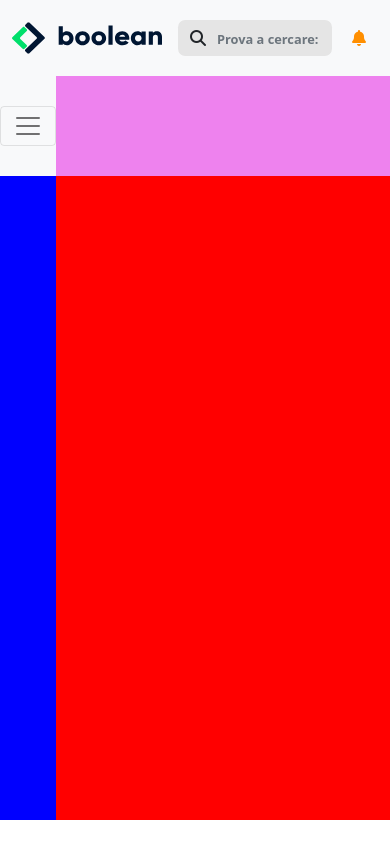
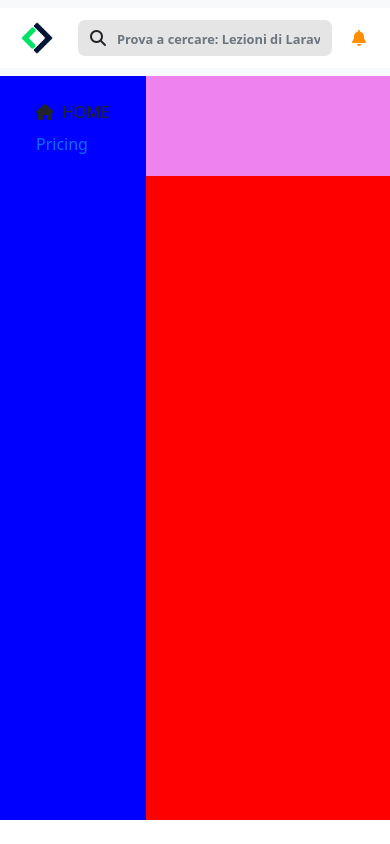
Before and after one commit to Gabrieleabu23/html-css-bootstrap-dashboard, a plain HTML site: page index.html in a window 390 px wide. Drawn offline with nearby package versions, Linux system fonts and the light colour scheme.

Commit message:
side-bar initiate

```diff
--- a/css/style.css
+++ b/css/style.css
@@ -30,7 +30,10 @@ nav form input::placeholder{
     font-size: 0.8rem;
     font-weight: 600;
 }
-/* MAIN CONTAINER */
+
+/* SIDEBAR */
+
+/* MAIN CONTAINERS */
 #wrapper{
     display: flex;
     height: calc(100vh - 100px );
@@ -39,14 +42,15 @@ nav form input::placeholder{
     background-color: red;
 }
 #side-bar{
-    flex-basis: 10%;
-    height: 100vh;
+    flex-basis: 14%;
+    height: calc(100vh - 76px);
     /* DEBUG */
     background-color: blue;
 }
 #main-content{
     flex-grow: 1;
     height: 100vh;
+    /* overflow: auto; */
     /* DEBUG */
     background-color: green;
 
--- a/index.html
+++ b/index.html
@@ -15,15 +15,15 @@
 
 <body>
   <header>
-    <nav class="navbar navbar-expand-lg navbar-light bg-light ">
-      <div class="container-fluid flex-nowrap">
-        <a class="navbar-brand" href="#">
+    <nav class="navbar navbar-light bg-light ">
+      <div class="container-fluid flex-nowrap bg-white align-items-center">
+        <a class="navbar-brand d-none d-lg-block" href="#">
           <img src="/img/logo.svg" alt="" width="150" height="50">
         </a>
-        <!-- <button class="navbar-toggler" type="button" data-bs-toggle="collapse" data-bs-target="#navbarSupportedContent"
-          aria-controls="navbarSupportedContent" aria-expanded="false" aria-label="Toggle navigation">
-          <span class="navbar-toggler-icon"></span>
-        </button> -->
+        <a class="navbar-brand d-lg-none" href="#">
+          <img src="/img/mobile-logo.png" alt="" width="50" class="bg-transparent" height="50">
+        </a>
+
         <form class=" d-flex grow_nav bg_search_bar border_radius_20 border-0 me-2">
           <div class="input-group bg-transparent">
             <span class="input-group-text bg-transparent border-0" id="basic-addon1"><i
@@ -32,13 +32,11 @@
               placeholder="Prova a cercare: Lezioni di Laravels " aria-describedby="basic-addon1">
           </div>
         </form>
-        <div class="collapse navbar-collapse" id="navbarSupportedContent">
-          <ul class="navbar-nav me-auto mb-2 mb-lg-0">
-            <li><i class="fa-solid fa-list-ul p-0 pe-2 ps-2 text-gray"></i></li>
-            <li><i class="fa-solid fa-circle-question pe-2 ps-2"></i></li>
-            <li><i class="fa-solid fa-ellipsis-vertical pe-2 ps-2"></i></li>
-          </ul>
-        </div>
+        <ul class="navbar-nav flex-row me-auto mb-2 mb-lg-0 d-none d-lg-flex ">
+          <li><i class="fa-solid fa-list-ul p-0 pe-2 ps-2 text-gray"></i></li>
+          <li><i class="fa-solid fa-circle-question pe-2 ps-2"></i></li>
+          <li><i class="fa-solid fa-ellipsis-vertical pe-2 ps-2"></i></li>
+        </ul>
         <div class="btn-group">
           <a type="button" class="btn btn-secondary border-0 bg-transparent" data-bs-toggle="dropdown"
             aria-expanded="false">
@@ -55,16 +53,16 @@
   </header>
   <div id="wrapper">
     <div id="side-bar">
-      <nav class="navbar navbar-expand-md navbar-light bg-light" style="height: 100px;">
-        <button class="navbar-toggler" type="button" data-toggle="collapse" data-target="#navbarTogglerDemo01" aria-controls="navbarTogglerDemo01" aria-expanded="false" aria-label="Toggle navigation">
-          <span class="navbar-toggler-icon"></span>
-        </button>
-        <div class="collapse navbar-collapse" id="navbarTogglerDemo01">
-          <a class="navbar-brand" href="#">Hidden brand</a>
-          <ul class="navbar-nav mr-auto mt-2 mt-lg-0  navbar-expand-md navbar-toggler">
-            <li>boh</li>
+      <div class="container-fluid ">
+          <ul class="navbar-nav p-4">
+            <li class="nav-item d-flex gap-2 align-items-center">
+              <i class="fa-solid fa-house"></i><span>HOME</span>
+            </li>
+            <li class="nav-item">
+              <a class="nav-link" href="#">Pricing</a>
+            </li>
           </ul>
-        </div>
+      </div>
       </nav>
     </div>
     <div id="main-content">
```
Also changed, not shown: 1 other file.
